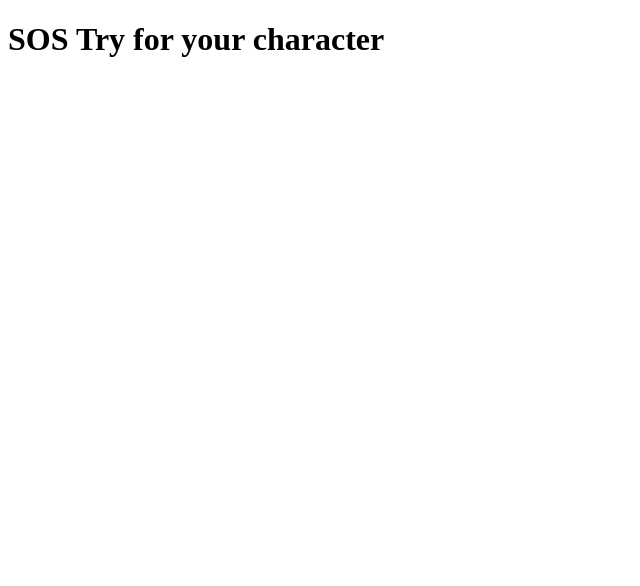
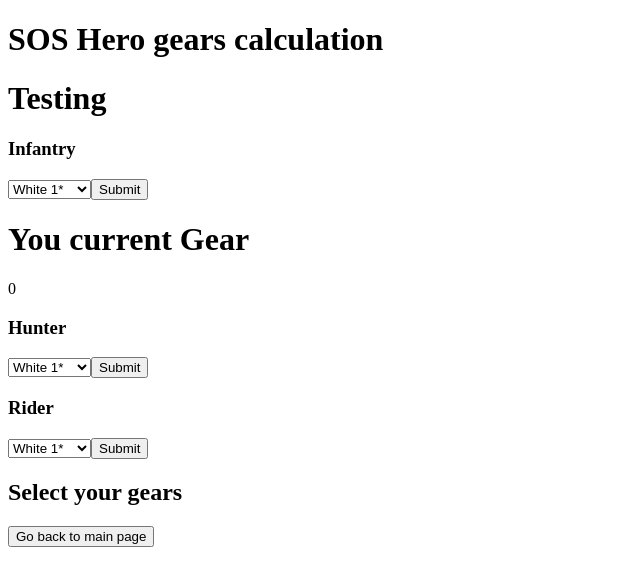
Before and after one commit to JohnLeGit/mtcjsc, a React (Create React App) app in the folder mtcjsc/: page /herogear in a window 1280 px wide. Shown: the top 586 px of the page, without its empty margins (0-640 px from the left). Built offline with nearby package versions, Linux system fonts and the light colour scheme.

Commit message:
working on hero gear component

```diff
--- a/mtcjsc/src/App.js
+++ b/mtcjsc/src/App.js
@@ -1,15 +1,19 @@
-import login from './frontend/login.js'
+import HeroGear from './frontend/Hero Gear/herogear.js'
+import FrontPage from './frontend/frontpage'
+
+import { BrowserRouter as Router, Route, Routes } from 'react-router-dom';
+
 
 function App() {
+
+
   return (
-    <div className="App">
-      <header className="App-header">
-        <p>
-          <h1>SOS Try for your character</h1>
-          <login />
-        </p>
-      </header>
-    </div>
+    <Router>
+      <Routes>
+        <Route exact path = "/" element = {<FrontPage/>}></Route>
+        <Route exact path = "/herogear" element = {<HeroGear/>}></Route>
+      </Routes>
+    </Router>
   );
 }
 
--- /dev/null
+++ b/mtcjsc/src/frontend/Hero Gear/heroGearForm.js
@@ -0,0 +1,181 @@
+import React, { useState } from 'react';
+
+const HeroGearFillIn = () => {
+    //setState
+    const heroGearObj = {
+        white1star : {
+            heropart : 25,
+            geardesign : 0
+        } ,
+        white2star : {
+            heropart : 25,
+            geardesign : 0
+        } ,
+        white3star : {
+            heropart : 70,
+            geardesign : 0
+        } ,
+        green1star : {
+            heropart : 115,
+            geardesign : 0
+        } ,
+        green2star : {
+            heropart : 225,
+            geardesign : 0
+        } ,
+        green3star : {
+            heropart : 310,
+            geardesign : 0
+        } ,
+        blue1star : {
+            heropart : 330,
+            geardesign : 0
+        } ,
+        blue2star : {
+            heropart : 40,
+            geardesign : 63
+        } ,
+        blue3star : {
+            heropart : 55,
+            geardesign : 87
+        } ,
+        blue4star : {
+            heropart : 1008,
+            geardesign : 35
+        } ,
+        purple1star : {
+            heropart : 1473,
+            geardesign : 51
+        } ,
+        purple2star : {
+            heropart : 2248,
+            geardesign : 78
+        } ,
+        purple3star : {
+            heropart : 3023,
+            geardesign : 105
+        } ,
+        purple4star : {
+            heropart : 3800,
+            geardesign : 38
+        } ,
+        purple5star : {
+            heropart : 4331,
+            geardesign : 44
+        } ,
+        orange1star : {
+            heropart : 4905,
+            geardesign : 50
+        } ,
+        orange2star : {
+            heropart : 5435,
+            geardesign : 55
+        } ,
+        orange3star : {
+            heropart : 6010,
+            geardesign : 61
+        } ,
+        orange4star : {
+            heropart : 6761,
+            geardesign : 68
+        } ,
+        orange5star : {
+            heropart : 13257,
+            geardesign : 134
+        }
+
+
+    }
+    const [currentInfantryGear, setCurrentInfantryFear] = useState(0);
+
+
+    return (
+        <div>
+            <h1> Testing </h1>
+            <form>
+                <h3>Infantry</h3>
+                <select name = "herogearselection" id = 'herogearinformation'>
+                    <option value = "white" id = '1'>White 1*</option>
+                    <option value = "white" id = '2'>White 2*</option>
+                    <option value = "white" id = '3'>White 3*</option>
+                    <option value = "white" id = '4'>Green 1*</option>
+                    <option value = "white" id = '5'>Green 2*</option>
+                    <option value = "white" id = '6'>Green 3*</option>
+                    <option value = "white" id = '7'>Blue 1*</option>
+                    <option value = "white">Blue 2*</option>
+                    <option value = "white">Blue 3*</option>
+                    <option value = "white">Blue 4*</option>
+                    <option value = "white">Purple 1*</option>
+                    <option value = "white">Purple 2*</option>
+                    <option value = "white">Purple 3*</option>
+                    <option value = "white">Purple 4*</option>
+                    <option value = "white">Purple 5*</option>
+                    <option value = "white">Orange 1*</option>
+                    <option value = "white">Orange 2*</option>
+                    <option value = "white">Orange 3*</option>
+                    <option value = "white">Orange 4*</option>
+                    <option value = "white">Orange 5*</option>
+                </select>
+                    <button onClick = {() => setCurrentInfantryFear(
+                        heroGearObj.blue1star.heropart
+                    )}>Submit</button>
+                    <div>
+                        <h1> You current Gear</h1>
+                        <p>{currentInfantryGear}</p>
+                    </div>
+                <h3>Hunter</h3>
+                <select name = "herogearselection" id = 'herogearinformation'>
+                    <option value = "white">White 1*</option>
+                    <option value = "white">White 2*</option>
+                    <option value = "white">White 3*</option>
+                    <option value = "white">Green 1*</option>
+                    <option value = "white">Green 2*</option>
+                    <option value = "white">Green 3*</option>
+                    <option value = "white">Blue 1*</option>
+                    <option value = "white">Blue 2*</option>
+                    <option value = "white">Blue 3*</option>
+                    <option value = "white">Blue 4*</option>
+                    <option value = "white">Purple 1*</option>
+                    <option value = "white">Purple 2*</option>
+                    <option value = "white">Purple 3*</option>
+                    <option value = "white">Purple 4*</option>
+                    <option value = "white">Purple 5*</option>
+                    <option value = "white">Orange 1*</option>
+                    <option value = "white">Orange 2*</option>
+                    <option value = "white">Orange 3*</option>
+                    <option value = "white">Orange 4*</option>
+                    <option value = "white">Orange 5*</option>
+                </select>
+                    <button>Submit</button>
+                <h3>Rider</h3>
+                <select name = "herogearselection" id = 'herogearinformation'>
+                    <option value = "white">White 1*</option>
+                    <option value = "white">White 2*</option>
+                    <option value = "white">White 3*</option>
+                    <option value = "white">Green 1*</option>
+                    <option value = "white">Green 2*</option>
+                    <option value = "white">Green 3*</option>
+                    <option value = "white">Blue 1*</option>
+                    <option value = "white">Blue 2*</option>
+                    <option value = "white">Blue 3*</option>
+                    <option value = "white">Blue 4*</option>
+                    <option value = "white">Purple 1*</option>
+                    <option value = "white">Purple 2*</option>
+                    <option value = "white">Purple 3*</option>
+                    <option value = "white">Purple 4*</option>
+                    <option value = "white">Purple 5*</option>
+                    <option value = "white">Orange 1*</option>
+                    <option value = "white">Orange 2*</option>
+                    <option value = "white">Orange 3*</option>
+                    <option value = "white">Orange 4*</option>
+                    <option value = "white">Orange 5*</option>
+                </select>
+                    <button>Submit</button>
+            </form>
+
+
+        </div>
+    )
+}
+
+export default HeroGearFillIn;
--- /dev/null
+++ b/mtcjsc/src/frontend/Hero Gear/herogear.js
@@ -0,0 +1,27 @@
+import React from 'react';
+import {  useNavigate } from 'react-router-dom';
+import HeroGearInformation from './heroGearForm';
+
+function HeroGear() {
+
+
+  //to navigate back to the main page
+  const goBack = useNavigate()
+  const handleClickToGoBack = () => goBack('/')
+  return (
+    <div className="Login">
+        <header className="Login-header">
+          <div>
+            <h1>SOS Hero gears calculation</h1>
+            <HeroGearInformation/>
+          </div>
+          <p>
+            <h2>Select your gears</h2>
+          </p>
+          <button type = 'button' onClick = {handleClickToGoBack}> Go back to main page</button>
+        </header>
+      </div>
+    );
+  }
+
+  export default HeroGear;
--- /dev/null
+++ b/mtcjsc/src/frontend/frontpage.js
@@ -0,0 +1,21 @@
+import React from 'react';
+import {  useNavigate } from 'react-router-dom';
+
+
+function FrontPage() {
+
+    const heroGear = useNavigate()
+    const handleClickHeroGear = () => heroGear('/herogear')
+    return (
+      <div className="Login">
+        <header className="Login-header">
+          <p>
+            <h1>Welcome to SOS</h1>
+            <button type = 'button' onClick ={handleClickHeroGear}>Hero Gear</button>
+          </p>
+        </header>
+      </div>
+    );
+  }
+
+  export default FrontPage;
```
Also changed, not shown: mtcjsc/src/frontend/login.js (deleted).
